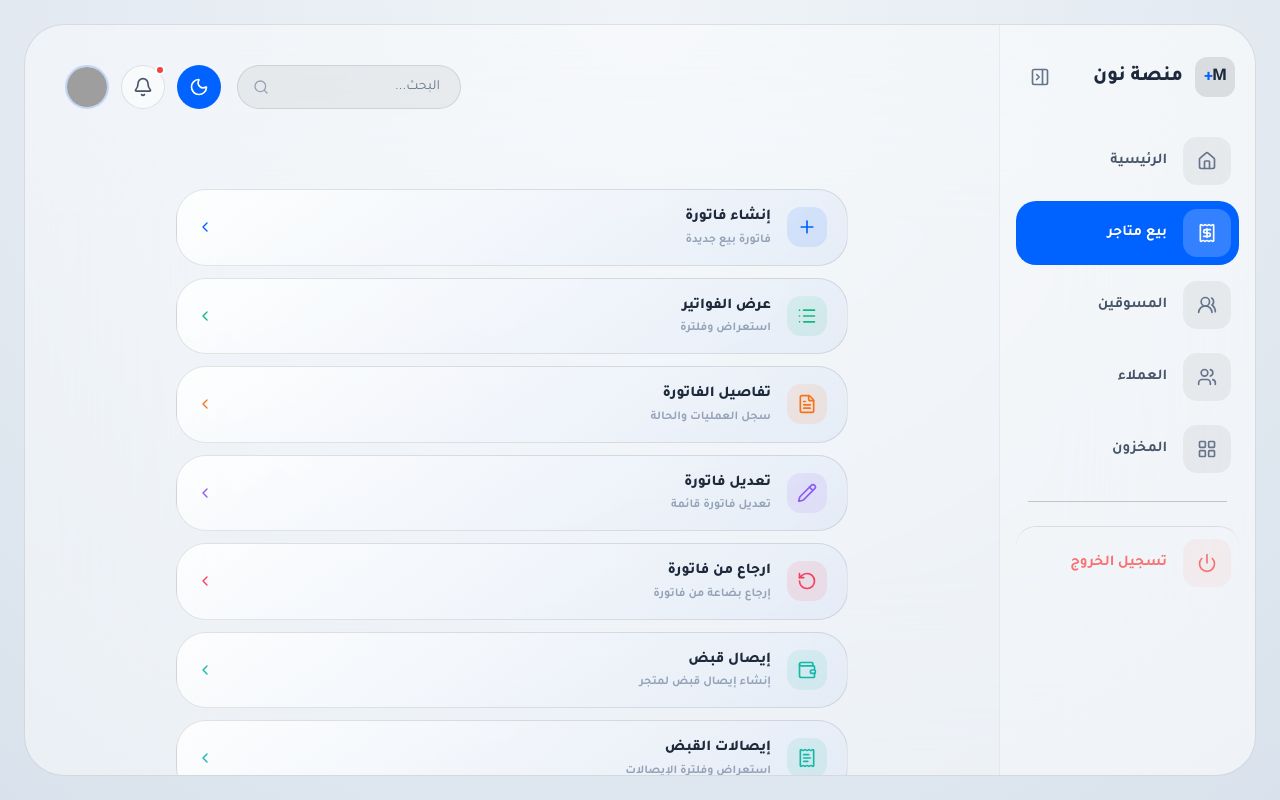
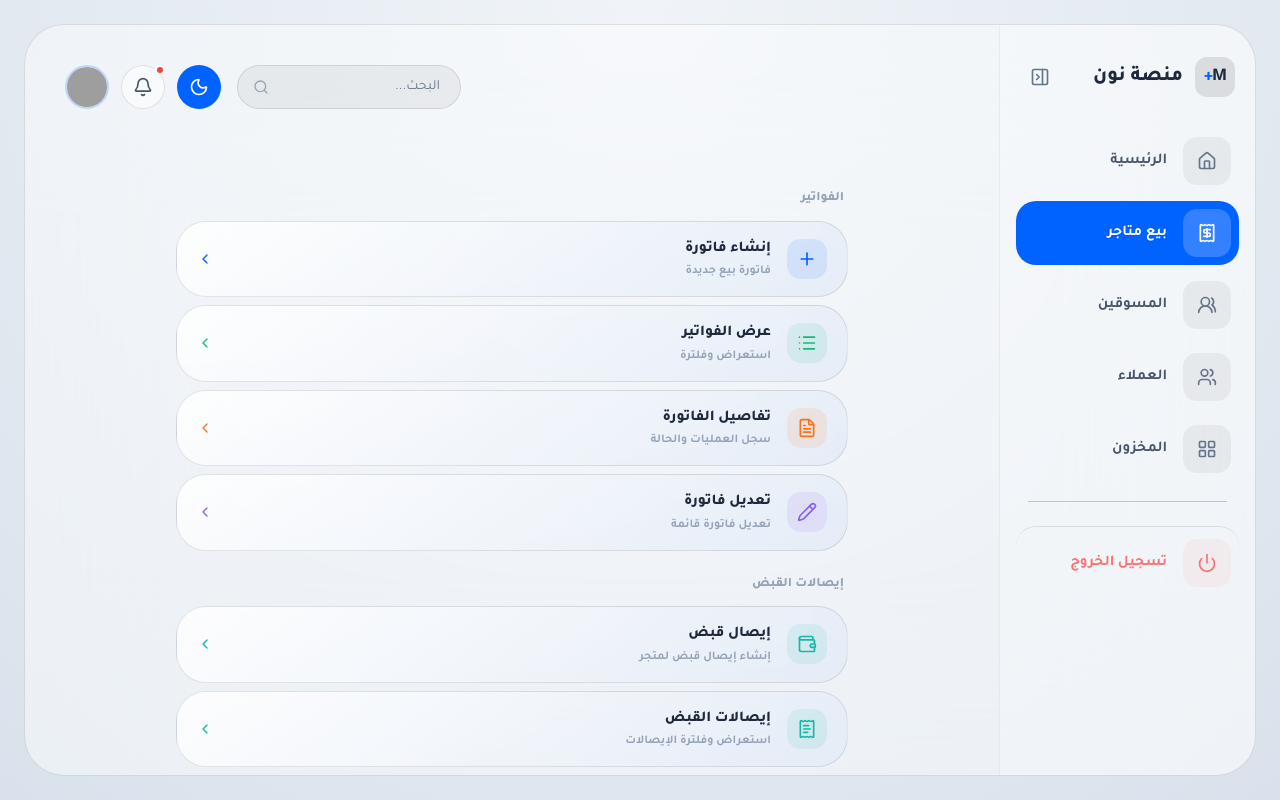
Before and after one commit to ofifice-alalem/tdm-design-for-v3, a React (Vite) app: page /store-sales in a window 1280 px wide. Built offline with nearby package versions, Linux system fonts and the light colour scheme; grey boxes are pictures that could not be loaded.

Commit message:
commit -30

```diff
--- a/src/pages/StoreSalesPage.tsx
+++ b/src/pages/StoreSalesPage.tsx
@@ -1,78 +1,42 @@
 import { Link } from 'react-router-dom';
 import { Plus, List, FileText, Pencil, RotateCcw, ChevronLeft, Wallet, ReceiptText } from 'lucide-react';
 
-const ITEMS = [
+const SECTIONS = [
   {
-    title: 'إنشاء فاتورة',
-    sub: 'فاتورة بيع جديدة',
-    to: '/invoice/create',
-    icon: <Plus className="w-5 h-5" />,
-    accent: 'bg-primary/10 text-primary',
-    border: 'border-primary/20',
-  },
-  {
-    title: 'عرض الفواتير',
-    sub: 'استعراض وفلترة',
-    to: '/invoices',
-    icon: <List className="w-5 h-5" />,
-    accent: 'bg-emerald-500/10 text-emerald-500',
-    border: 'border-emerald-500/20',
-  },
-  {
-    title: 'تفاصيل الفاتورة',
-    sub: 'سجل العمليات والحالة',
-    to: '/invoices/demo',
-    icon: <FileText className="w-5 h-5" />,
-    accent: 'bg-orange-500/10 text-orange-500',
-    border: 'border-orange-500/20',
-  },
-  {
-    title: 'تعديل فاتورة',
-    sub: 'تعديل فاتورة قائمة',
-    to: '/invoice/edit/demo',
-    icon: <Pencil className="w-5 h-5" />,
-    accent: 'bg-violet-500/10 text-violet-500',
-    border: 'border-violet-500/20',
-  },
-  {
-    title: 'ارجاع من فاتورة',
-    sub: 'إرجاع بضاعة من فاتورة',
-    to: '/invoice/return',
-    icon: <RotateCcw className="w-5 h-5" />,
-    accent: 'bg-rose-500/10 text-rose-500',
-    border: 'border-rose-500/20',
-  },
-  {
-    title: 'إيصال قبض',
-    sub: 'إنشاء إيصال قبض لمتجر',
-    to: '/receipt/create',
-    icon: <Wallet className="w-5 h-5" />,
-    accent: 'bg-teal-500/10 text-teal-500',
-    border: 'border-teal-500/20',
+    title: 'الفواتير',
+    items: [
+      { title: 'إنشاء فاتورة',    sub: 'فاتورة بيع جديدة',          to: '/invoice/create',    icon: <Plus className="w-5 h-5" />,        accent: 'bg-primary/10 text-primary',           border: 'border-primary/20' },
+      { title: 'عرض الفواتير',    sub: 'استعراض وفلترة',             to: '/invoices',           icon: <List className="w-5 h-5" />,        accent: 'bg-emerald-500/10 text-emerald-500',   border: 'border-emerald-500/20' },
+      { title: 'تفاصيل الفاتورة', sub: 'سجل العمليات والحالة',       to: '/invoices/demo',      icon: <FileText className="w-5 h-5" />,    accent: 'bg-orange-500/10 text-orange-500',     border: 'border-orange-500/20' },
+      { title: 'تعديل فاتورة',    sub: 'تعديل فاتورة قائمة',         to: '/invoice/edit/demo',  icon: <Pencil className="w-5 h-5" />,      accent: 'bg-violet-500/10 text-violet-500',     border: 'border-violet-500/20' },
+    ],
   },
   {
     title: 'إيصالات القبض',
-    sub: 'استعراض وفلترة الإيصالات',
-    to: '/receipts',
-    icon: <ReceiptText className="w-5 h-5" />,
-    accent: 'bg-teal-500/10 text-teal-500',
-    border: 'border-teal-500/20',
+    items: [
+      { title: 'إيصال قبض',       sub: 'إنشاء إيصال قبض لمتجر',     to: '/receipt/create',     icon: <Wallet className="w-5 h-5" />,      accent: 'bg-teal-500/10 text-teal-500',         border: 'border-teal-500/20' },
+      { title: 'إيصالات القبض',   sub: 'استعراض وفلترة الإيصالات',   to: '/receipts',           icon: <ReceiptText className="w-5 h-5" />, accent: 'bg-teal-500/10 text-teal-500',         border: 'border-teal-500/20' },
+    ],
   },
   {
-    title: 'فواتير الإرجاع',
-    sub: 'استعراض وفلترة الإرجاعات',
-    to: '/invoices/returns',
-    icon: <RotateCcw className="w-5 h-5" />,
-    accent: 'bg-rose-500/10 text-rose-500',
-    border: 'border-rose-500/20',
+    title: 'الإرجاع',
+    items: [
+      { title: 'ارجاع من فاتورة', sub: 'إرجاع بضاعة من فاتورة',     to: '/invoice/return',     icon: <RotateCcw className="w-5 h-5" />,   accent: 'bg-rose-500/10 text-rose-500',         border: 'border-rose-500/20' },
+      { title: 'فواتير الإرجاع',  sub: 'استعراض وفلترة الإرجاعات',   to: '/invoices/returns',   icon: <RotateCcw className="w-5 h-5" />,   accent: 'bg-rose-500/10 text-rose-500',         border: 'border-rose-500/20' },
+    ],
   },
 ];
 
 export default function StoreSalesPage() {
   return (
     <div className="pt-10 flex justify-center">
-      <div className="w-full max-w-2xl flex flex-col gap-3">
-        {ITEMS.map((item) => (
+      <div className="w-full max-w-2xl flex flex-col gap-6">
+        {SECTIONS.map((section) => (
+          <div key={section.title} className="flex flex-col gap-2">
+            <h2 className="text-[13px] font-black text-slate-400 dark:text-white/40 px-1 mb-1">
+              {section.title}
+            </h2>
+            {section.items.map((item) => (
               <Link
                 key={item.to}
                 to={item.to}
@@ -89,6 +53,8 @@ export default function StoreSalesPage() {
               </Link>
             ))}
           </div>
+        ))}
+      </div>
     </div>
   );
 }
```
Lines whose indentation alone changed are shown as unchanged.
